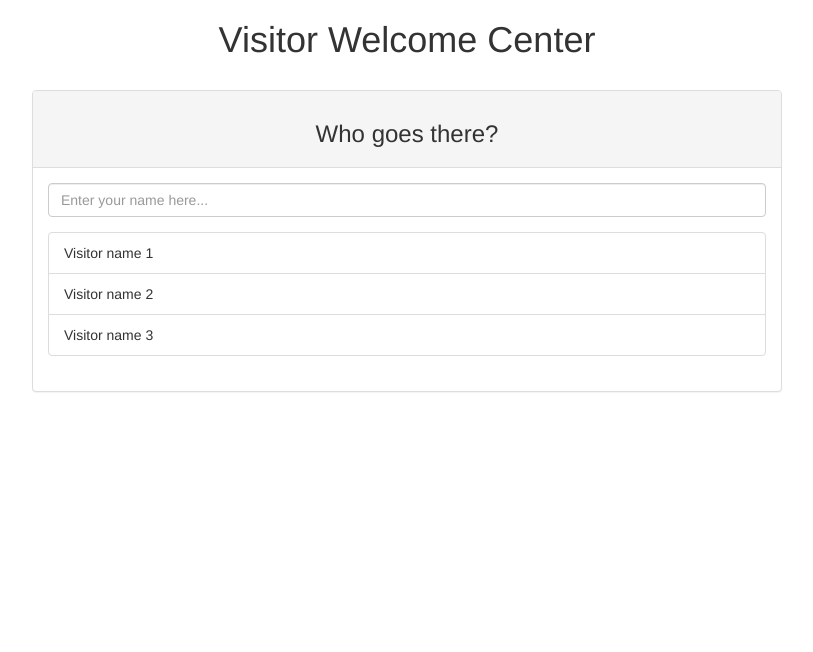
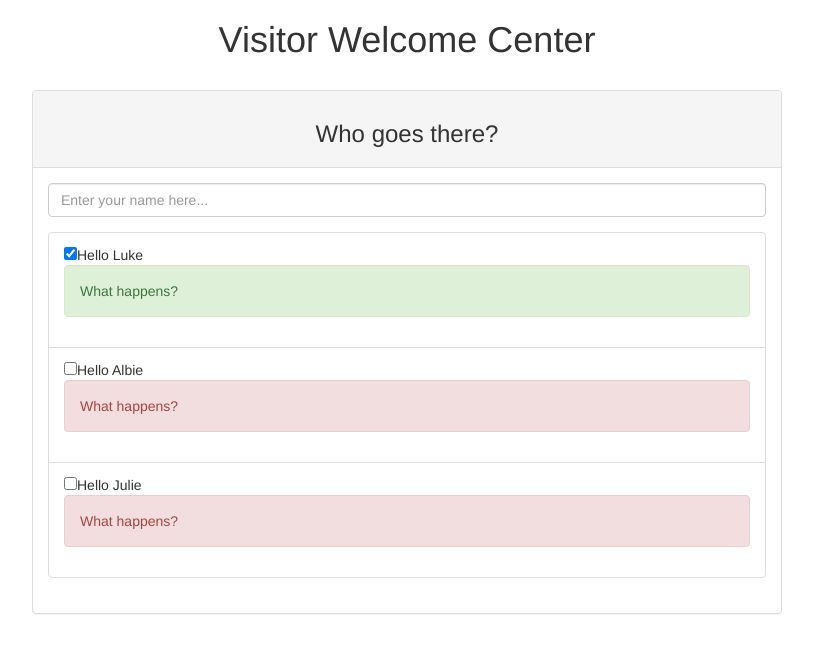
Before and after one commit to lbuthman/rest-exercises, an Angular app in the folder src/main/frontend/: page / in a window 1280 px wide. Shown: the top 652 px of the page, without its empty margins (233-1046 px from the left). Built offline with nearby package versions, Linux system fonts and the light colour scheme.

Commit message:
[feat] Upgrade visitor list to use object

```diff
--- /dev/null
+++ b/src/main/frontend/src/app/visitors/visitor.model.ts
@@ -0,0 +1,10 @@
+export class Visitor {
+
+  public name: string;
+  public greeted: boolean;
+
+  constructor(name: string, greeted: boolean) {
+    this.name = name;
+    this.greeted = greeted;
+  }
+}
--- a/src/main/frontend/src/app/visitors/visitors-list/visitors-list.component.html
+++ b/src/main/frontend/src/app/visitors/visitors-list/visitors-list.component.html
@@ -1,5 +1,14 @@
 <ul class="list-group">
-  <li class="list-group-item">Visitor name 1</li>
-  <li class="list-group-item">Visitor name 2</li>
-  <li class="list-group-item">Visitor name 3</li>
+  <li *ngFor="let visitor of visitors" class="list-group-item">
+    <div class="visitor-checkbox">
+      <input type="checkbox"
+             class="list-child"
+             (change)="onVisitorChange($event, visitor)"
+             [checked]="visitor.greeted">
+      <span>Hello {{visitor.name}}</span>
+      <div ngClass="{{visitor.greeted ? 'alert alert-success' : 'alert alert-danger'}}"
+            class="alert">What happens?
+      </div>
+    </div>
+  </li>
 </ul>
--- a/src/main/frontend/src/app/visitors/visitors-list/visitors-list.component.ts
+++ b/src/main/frontend/src/app/visitors/visitors-list/visitors-list.component.ts
@@ -1,4 +1,5 @@
 import { Component, OnInit } from '@angular/core';
+import {Visitor} from "../visitor.model";
 
 @Component({
   selector: 'visitors-list',
@@ -7,9 +8,18 @@ import { Component, OnInit } from '@angular/core';
 })
 export class VisitorsListComponent implements OnInit {
 
+  visitors: Visitor[] = [];
+
   constructor() { }
 
   ngOnInit() {
+    this.visitors.push(new Visitor("Luke", true));
+    this.visitors.push(new Visitor("Albie", false));
+    this.visitors.push(new Visitor("Julie", false));
+  }
+
+  onVisitorChange($event, visitor) {
+    console.log("checkbox checked")
   }
 
 }
```
